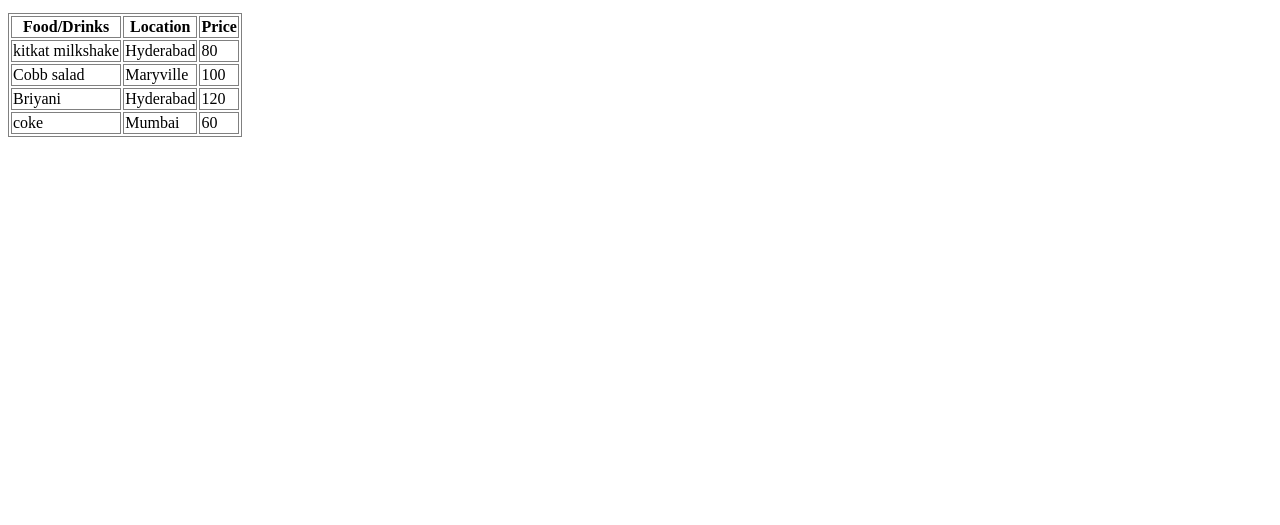
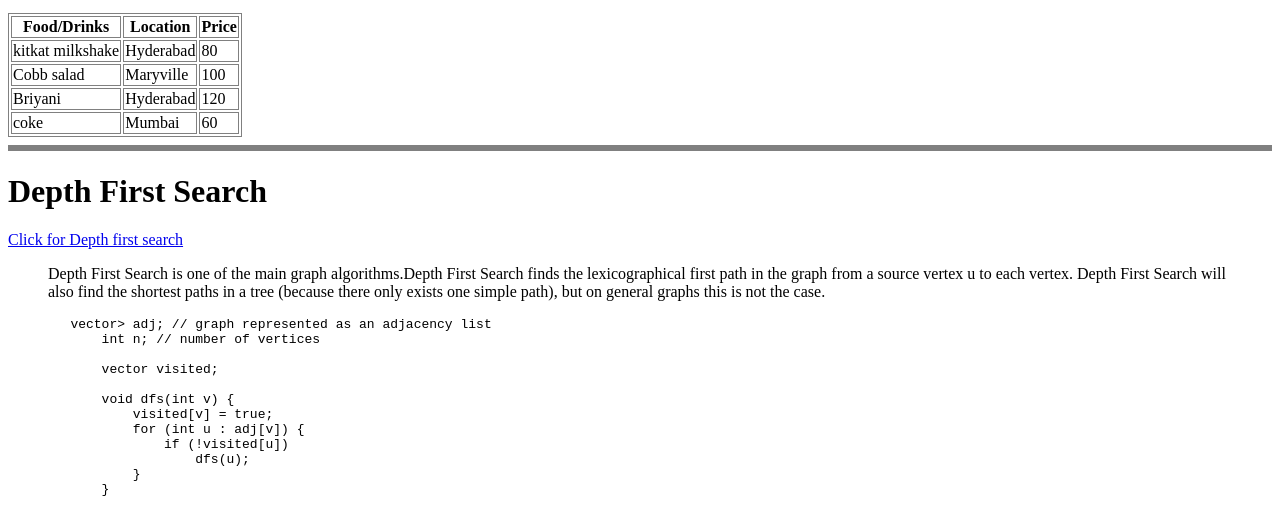
Before and after one commit to 44-563-WebApps-F21/webapps-f21-assignment-3-sandhyan3, a plain HTML site: page index.html in a window 1280 px wide. Shown: the part 747-1272 px from the top of the page. Before the commit the page ends 892 px from the top, so only its background shows below. Drawn offline with Linux system fonts and the light colour scheme.

Commit message:
updated the code display

```diff
--- a/index.html
+++ b/index.html
@@ -75,5 +75,23 @@
             <td>60</td>
         </tr>
     </table>
+    <hr size="6" noshade>
+    <h1>Depth First Search</h1>
+    <a href="https://cp-algorithms.com/graph/depth-first-search.html">Click for Depth first search</a>
+    <blockquote>Depth First Search is one of the main graph algorithms.Depth First Search finds the lexicographical first path in the graph from a source vertex u to each vertex. Depth First Search will also find the shortest paths in a tree (because there only exists one simple path), but on general graphs this is not the case.</blockquote>
+    <pre>
+        vector<vector<int>> adj; // graph represented as an adjacency list
+            int n; // number of vertices
+
+            vector<bool> visited;
+
+            void dfs(int v) {
+                visited[v] = true;
+                for (int u : adj[v]) {
+                    if (!visited[u])
+                        dfs(u);
+                }
+            }
+    </pre>
 </body>
 </html>
```
